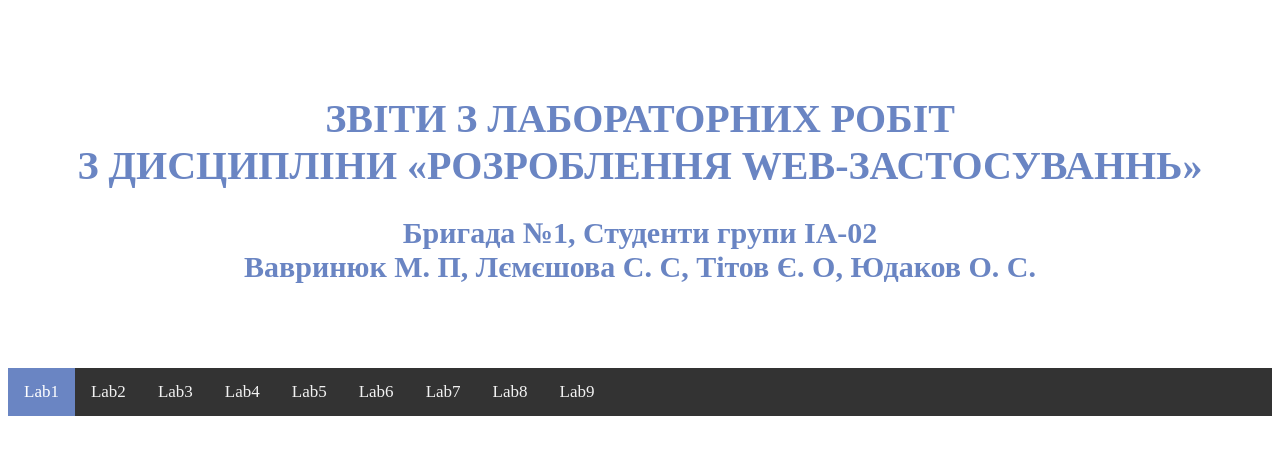
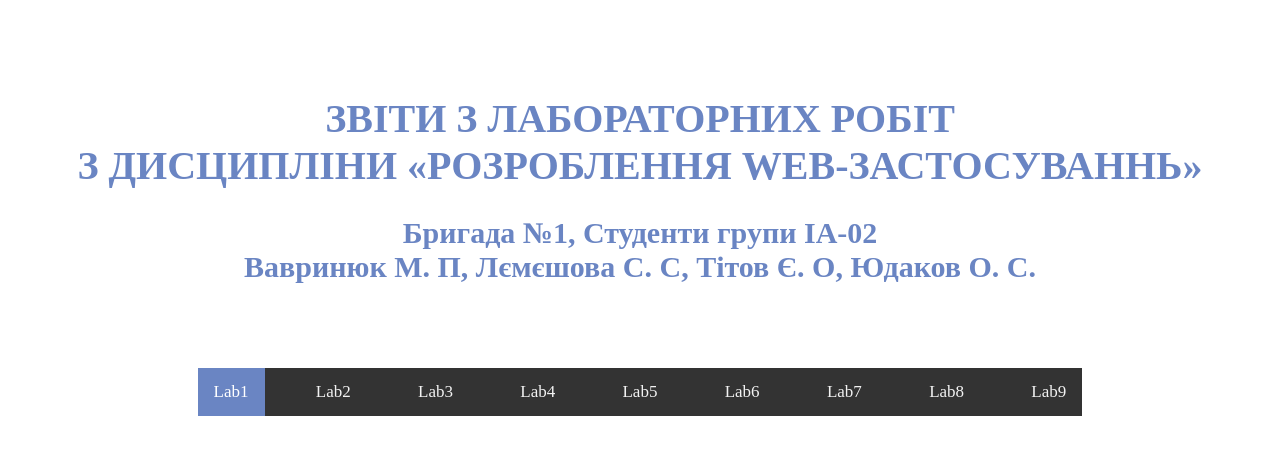
Before and after one commit to Jedich/web-lapki-team-1, a PHP site: page /lab1.html in a window 1280 px wide. Shown: the top 455 px of the page. Run offline with PHP 8.4, Linux system fonts and the light colour scheme.

Commit message:
center topnav

```diff
--- a/style.css
+++ b/style.css
@@ -2,6 +2,11 @@
 .topnav {
     background-color: #333;
     overflow: hidden;
+    display: flex;
+    justify-content: space-between;
+    width: 70%;
+    margin: auto;
+
   }
 
   /* Style the links inside the navigation bar */
```
